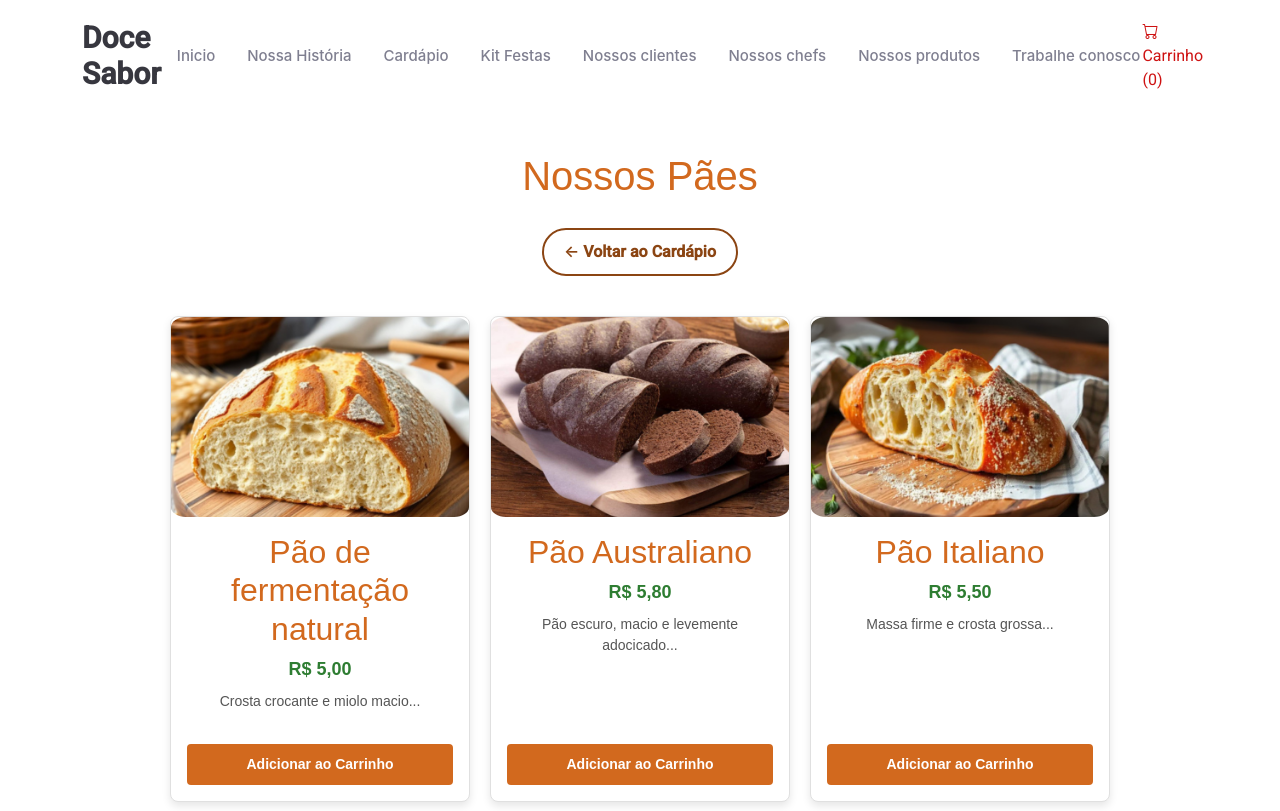
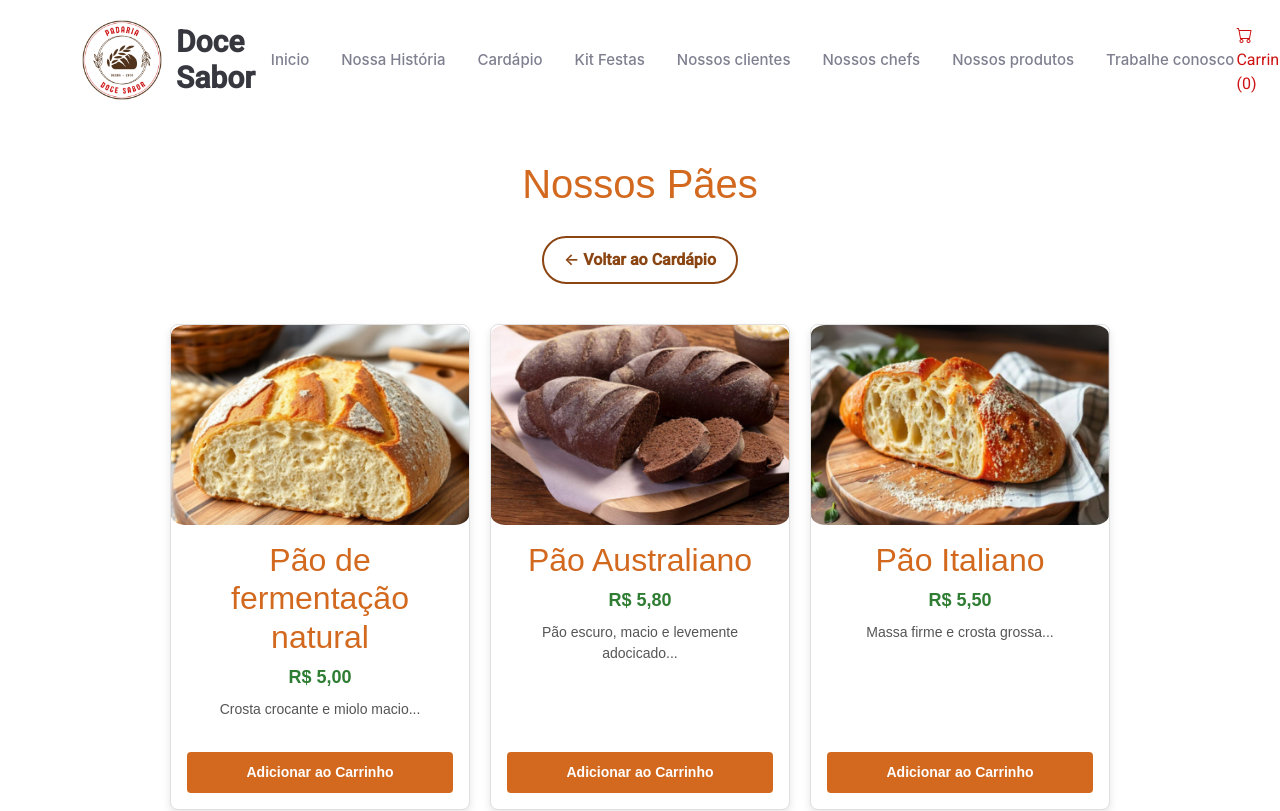
Before and after one commit to ThalyssonFerreir/Padaria_Doce_Sabor, a React (Vite) app: page /paes in a window 1280 px wide. Shown: the top 811 px of the page. Built offline with nearby package versions, Linux system fonts and the light colour scheme.

Commit message:
Padaria-Doce-Sabor

```diff
--- a/index.html
+++ b/index.html
@@ -2,7 +2,7 @@
 <html lang="pt-br">
   <head>
     <meta charset="UTF-8" />
-    <link rel="icon" type="image/svg+xml" href="/assets/img/imgsPadaria/PadariaLogo.png" />
+    <link rel="icon" type="image/svg+xml" href="/assets/img/imgsPadaria/PadariaLogo.webp" />
     <meta name="viewport" content="width=device-width, initial-scale=1.0" />
     <link href="/assets/vendor/bootstrap/css/bootstrap.min.css" rel="stylesheet" />
     <link href="/assets/vendor/bootstrap-icons/bootstrap-icons.css" rel="stylesheet" />
--- a/src/assets/css/main.css
+++ b/src/assets/css/main.css
@@ -234,9 +234,9 @@ h6 {
 }
 
 .header .logo img {
-  width: 90px;
-  max-height: 90px;
-  margin-right: 8px;
+  width: 80px;
+  max-height: 120px;
+  margin-right: 14px;
 }
 
 .header .logo h1 {
--- a/src/componentes/Header.jsx
+++ b/src/componentes/Header.jsx
@@ -6,6 +6,7 @@ function Header() {
   const { cartItems } = useCart();
   const navigate = useNavigate(); // Hook para navegação programática
   const totalItems = cartItems.reduce((total, item) => total + item.quantity, 0);
+
 
   // Função definitiva para navegar para a home e rolar para a seção
   const handleNavigateAndScroll = (sectionId) => {
@@ -28,6 +29,9 @@ function Header() {
   return (
     <header id="header" className="header d-flex align-items-center sticky-top">
       <div className="container position-relative d-flex align-items-center justify-content-between">
+        <a href="#inicio" className="logo d-flex align-items-center me-auto me-xl-0">
+          <h1 className="sitename"><img class="logoSite" src="/assets/img/imgsPadaria/PadariaLogo.webp"></img></h1>
+        </a>
 
         {/* O logo agora também usa a função de scroll para garantir que vá para o topo */}
         <a href="/" onClick={(e) => { e.preventDefault(); handleNavigateAndScroll('inicio'); }} className="logo d-flex align-items-center me-auto me-xl-0">
```
Also changed, not shown: public/assets/img/imgsPadaria/PadariaLogo.png (deleted), public/assets/img/imgsPadaria/PadariaLogo.webp (added).
